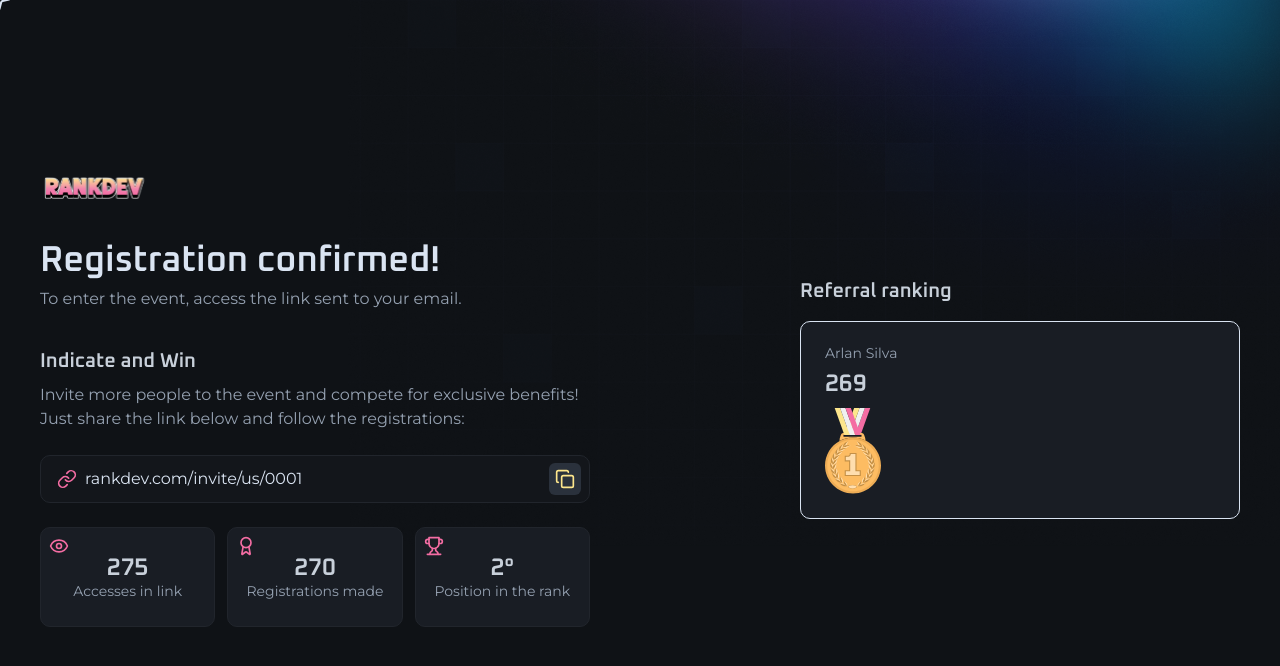
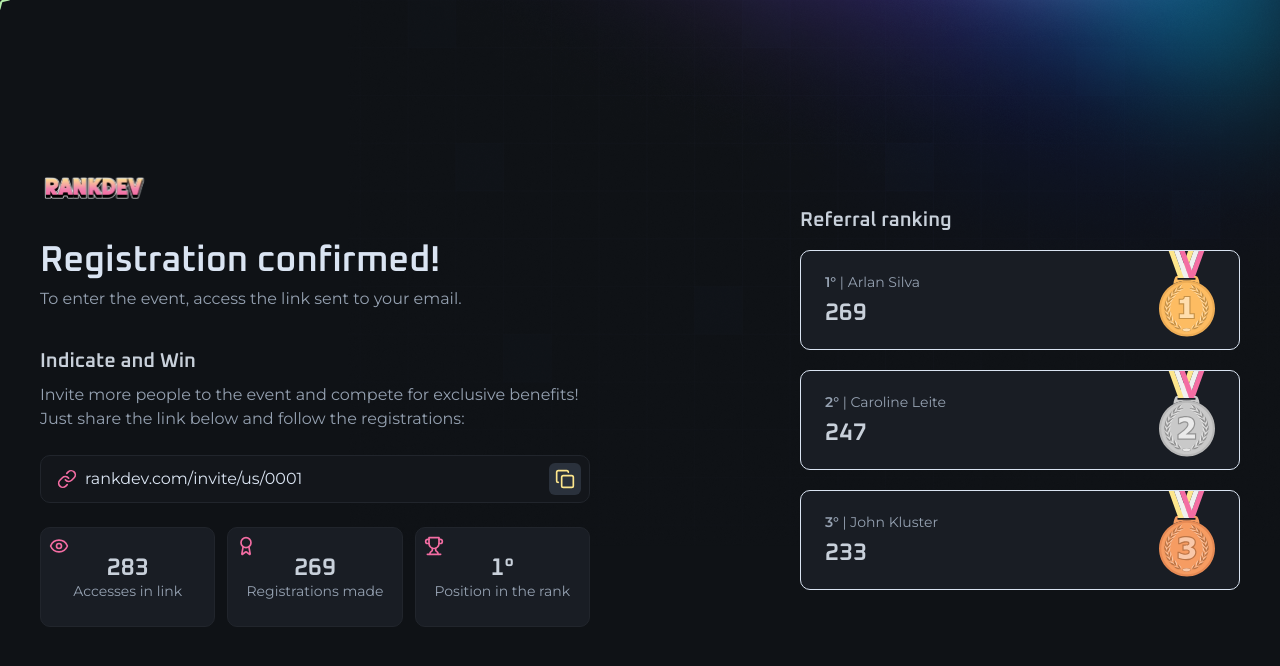
Before and after one commit to ArlanD3v/React-NLW, a Next.js app: page /invite in a window 1280 px wide. Shown: the top 666 px of the page. Built offline with nearby package versions, Linux system fonts and the light colour scheme.

Commit message:
Update Arq

```diff
--- a/src/app/page.tsx
+++ b/src/app/(home)/page.tsx
@@ -1,8 +1,7 @@
-import { Button } from '@/components/button'
-import { InputField, InputIcon, InputRoot } from '@/components/input'
-import { AtSign, Mail, RadioTower, TicketCheck, UserRound } from 'lucide-react'
+import { RadioTower } from 'lucide-react'
 import Image from 'next/image'
-import logo from '../assets/rankdev.svg'
+import logo from '../../assets/rankdev.svg'
+import { SubscriptionForm } from './subscription-form'
 
 export default function Home() {
   return (
@@ -36,50 +35,7 @@ export default function Home() {
             March 15th to 17th | From 6pm to 9pm | Online & Free{''}
           </p>
         </div>
-        <form className="bg-gray-700 border border-gray-600 rounded-2xl p-8 space-y-6 w-full md:max-w-[440px]">
-          <h2 className="font-heading font-semibold text-gray-200 text-xl">
-            Registration
-          </h2>
-          <div className="space-y-3">
-            <InputRoot >
-              <InputIcon>
-                <UserRound className="size-5 text-[#b6ffa0]" />
-              </InputIcon>
-              <InputField
-                className="cursor-none"
-                type="text"
-                placeholder="Full name"
-              />
-            </InputRoot>
-
-            <InputRoot >
-              <InputIcon>
-                <Mail className="size-5 text-[#31a2ff]" />
-              </InputIcon>
-              <InputField
-                className="cursor-none"
-                type="email"
-                placeholder="E-mail"
-              />
-            </InputRoot>
-
-            <InputRoot className="focus-within:border-secondary">
-              <InputIcon>
-                <AtSign className="size-5 text-secondary" />
-              </InputIcon>
-              <InputField
-                className="cursor-none"
-                type="text"
-                placeholder="Social Media"
-              />
-            </InputRoot>
-          </div>
-
-          <Button type="submit">
-            Confirm
-            <TicketCheck />
-          </Button>
-        </form>
+        <SubscriptionForm />
       </div>
     </div>
   )
--- /dev/null
+++ b/src/app/(home)/subscription-form.tsx
@@ -0,0 +1,52 @@
+import { Button } from "@/components/button";
+import { InputRoot, InputIcon, InputField } from "@/components/input";
+import { UserRound, Mail, AtSign, TicketCheck } from "lucide-react";
+
+export function SubscriptionForm(){
+	return(
+		<form className="bg-gray-700 border border-gray-600 rounded-2xl p-8 space-y-6 w-full md:max-w-[440px]">
+          <h2 className="font-heading font-semibold text-gray-200 text-xl">
+            Registration
+          </h2>
+          <div className="space-y-3">
+            <InputRoot >
+              <InputIcon>
+                <UserRound className="size-5 text-[#b6ffa0]" />
+              </InputIcon>
+              <InputField
+                className="cursor-none"
+                type="text"
+                placeholder="Full name"
+              />
+            </InputRoot>
+
+            <InputRoot >
+              <InputIcon>
+                <Mail className="size-5 text-[#31a2ff]" />
+              </InputIcon>
+              <InputField
+                className="cursor-none"
+                type="email"
+                placeholder="E-mail"
+              />
+            </InputRoot>
+
+            <InputRoot className="focus-within:border-secondary">
+              <InputIcon>
+                <AtSign className="size-5 text-secondary" />
+              </InputIcon>
+              <InputField
+                className="cursor-none"
+                type="text"
+                placeholder="Social Media"
+              />
+            </InputRoot>
+          </div>
+
+          <Button type="submit">
+            Confirm
+            <TicketCheck />
+          </Button>
+        </form>
+	)
+}
--- /dev/null
+++ b/src/app/invite/invite-link-input.tsx
@@ -0,0 +1,26 @@
+'use client'
+import { IconButton } from "@/components/icon-button";
+import { InputRoot, InputIcon, InputField } from "@/components/input";
+import { Link, Copy } from "lucide-react";
+
+export function InviteLinkInput(){
+	function copyInviteLink(){
+		console.log('teste')
+	}
+
+	return (
+
+		<InputRoot>
+		<InputIcon>
+			<Link className='size-5 text-secondary'/>
+		</InputIcon>
+		<InputField readOnly
+				className="cursor-none"
+				defaultValue="rankdev.com/invite/us/0001"/>
+
+			<IconButton className='-mr-2' onClick={copyInviteLink} >
+				<Copy className='size-5 ' />
+			</IconButton>
+	</InputRoot>
+	)
+}
--- a/src/app/invite/page.tsx
+++ b/src/app/invite/page.tsx
@@ -1,15 +1,8 @@
-import Image from 'next/image'
-import logo from '../../assets/rankdev.svg'
-import { InputField, InputIcon, InputRoot } from '@/components/input'
-import { Link, Copy, EyeIcon, Award, Trophy } from 'lucide-react'
-import { IconButton } from '@/components/icon-button';
-
-import gold from '../../assets/Medal_gold.svg'
-import silver from '../../assets/Medal_silver.svg'
-import cooper from '../../assets/Medal_cooper.svg'
-
-
-
+import Image from 'next/image';
+import logo from '../../assets/rankdev.svg';
+import { Ranking } from './ranking';
+import { Stats } from './stats';
+import { InviteLinkInput } from './invite-link-input';
 
 export default function InvitePage() {
   return (
@@ -36,57 +29,12 @@ export default function InvitePage() {
 				  benefits! Just share the link below and follow the registrations:
 				</p>
 			 </div>
-
-				<InputRoot>
-					<InputIcon>
-						<Link className='size-5 text-secondary'/>
-					</InputIcon>
-					<InputField readOnly
-							className="cursor-none"
-							defaultValue="rankdev.com/invite/us/0001"/>
-						<IconButton className='-mr-2'>
-							<Copy className='size-5 ' />
-						</IconButton>
-				</InputRoot>
-
-				<div className='grid gap-3 md:grid-cols-3'>
-					<div className='relative bg-gray-700 border border-gray-600 px-4 py-7 flex flex-col items-center justify-center gap-1 rounded-xl'>
-						<span className='font-heading text-2xl font-semibold text-gray-200 leading-none '>275</span>
-						<span className='text-sm text-gray-300 leading-none text-center'>Accesses in link</span>
-
-						<EyeIcon className='size-5 text-secondary absolute top-2 left-2' />
-					</div>
-
-					<div className='relative bg-gray-700 border border-gray-600 px-4 py-7 flex flex-col items-center justify-center gap-1 rounded-xl'>
-						<span className='font-heading text-2xl font-semibold text-gray-200 leading-none '>270</span>
-						<span className='text-sm text-gray-300 leading-none text-center'>Registrations made</span>
-
-						<Award className='size-5 text-secondary absolute top-2 left-2' />
-					</div>
-
-					<div className='relative bg-gray-700 border border-gray-600 px-4 py-7 flex flex-col items-center justify-center gap-1 rounded-xl'>
-						<span className='font-heading text-2xl font-semibold text-gray-200 leading-none '>2°</span>
-						<span className='text-sm text-gray-300 leading-none text-center'>Position in the rank</span>
-
-						<Trophy className='size-5 text-secondary absolute top-2 left-2' />
-					</div>
-				</div>
-
+				<InviteLinkInput />
+				<Stats />
 		  </div>
 		</div>
 
-		<div className='w-full max-w-[440px] space-y-5'>
-			<h2 className='text-gray-200 text-xl font-heading font-semibold leading-none'>Referral ranking
-			</h2>
-			<div className='space-y-4'>
-				<div className='rounded-xl bg-gray-700 border broder-gray-600 p-6 flex flex-col justify-center gap-3'>
-					<span className='text-sm text-gray-300 leading-none'> Arlan Silva</span>
-					<span className='font-heading text-2xl font-semibold text-gray-200 leading-none'>269</span>
-					<Image src={gold} alt=''/>
-				</div>
-			</div>
-		</div>
+		<Ranking />
 	 </div>
   )
 }
-// Pause in 24
--- /dev/null
+++ b/src/app/invite/ranking.tsx
@@ -0,0 +1,56 @@
+import Image from "next/image";
+
+
+import gold from '../../assets/Medal_gold.svg'
+import silver from '../../assets/Medal_silver.svg'
+import cooper from '../../assets/Medal_cooper.svg'
+
+export function Ranking(){
+	return(
+		<div className='w-full max-w-[440px] space-y-5'>
+			<h2 className='text-gray-200 text-xl font-heading font-semibold leading-none'>
+				Referral ranking
+			</h2>
+			<div className='space-y-4'>
+				<div className='relative rounded-xl bg-gray-700 border broder-gray-600 p-6 flex flex-col justify-center gap-3'>
+					<span className='text-sm text-gray-300 leading-none'>
+					<span className='font-semibold'>1°</span> |
+						Arlan Silva
+					</span>
+					<span className='font-heading text-2xl font-semibold text-gray-200 leading-none'>
+						269
+					</span>
+					<Image src={gold} alt='' className='absolute top-0 right-6'/>
+				</div>
+			</div>
+
+			<div className='space-y-4'>
+				<div className='relative rounded-xl bg-gray-700 border broder-gray-600 p-6 flex flex-col justify-center gap-3'>
+
+					<span className='text-sm text-gray-300 leading-none'>
+					<span className='font-semibold'>2°</span> |
+						Caroline Leite
+					</span>
+					<span className='font-heading text-2xl font-semibold text-gray-200 leading-none'>
+						247
+					</span>
+					<Image src={silver} alt='' className='absolute top-0 right-6'/>
+				</div>
+			</div>
+
+			<div className='space-y-4'>
+				<div className='relative rounded-xl bg-gray-700 border broder-gray-600 p-6 flex flex-col justify-center gap-3'>
+					<span className='text-sm text-gray-300 leading-none'>
+					<span className='font-semibold'>3°</span> |
+						John Kluster
+					</span>
+					<span className='font-heading text-2xl font-semibold text-gray-200 leading-none'>
+						233
+					</span>
+					<Image src={cooper} alt='' className='absolute top-0 right-6'/>
+				</div>
+			</div>
+
+		</div>
+	)
+}
--- /dev/null
+++ b/src/app/invite/stats.tsx
@@ -0,0 +1,28 @@
+import { Award, EyeIcon, Trophy } from "lucide-react";
+
+export function Stats(){
+	return(
+		<div className='grid gap-3 md:grid-cols-3'>
+					<div className='relative bg-gray-700 border border-gray-600 px-4 py-7 flex flex-col items-center justify-center gap-1 rounded-xl'>
+						<span className='font-heading text-2xl font-semibold text-gray-200 leading-none '>283</span>
+						<span className='text-sm text-gray-300 leading-none text-center'>Accesses in link</span>
+
+						<EyeIcon className='size-5 text-secondary absolute top-2 left-2' />
+					</div>
+
+					<div className='relative bg-gray-700 border border-gray-600 px-4 py-7 flex flex-col items-center justify-center gap-1 rounded-xl'>
+						<span className='font-heading text-2xl font-semibold text-gray-200 leading-none '>269</span>
+						<span className='text-sm text-gray-300 leading-none text-center'>Registrations made</span>
+
+						<Award className='size-5 text-secondary absolute top-2 left-2' />
+					</div>
+
+					<div className='relative bg-gray-700 border border-gray-600 px-4 py-7 flex flex-col items-center justify-center gap-1 rounded-xl'>
+						<span className='font-heading text-2xl font-semibold text-gray-200 leading-none '>1°</span>
+						<span className='text-sm text-gray-300 leading-none text-center'>Position in the rank</span>
+
+						<Trophy className='size-5 text-secondary absolute top-2 left-2' />
+					</div>
+				</div>
+	)
+}
--- a/src/app/layout.tsx
+++ b/src/app/layout.tsx
@@ -48,7 +48,7 @@ export default function RootLayout({
 
         {isClient && (
           <MousePointer2
-            className="fixed text-yellow-400 pointer-events-none hidden md:block"
+            className="fixed text-[#b3eba8] pointer-events-none hidden md:block"
             style={{
               left: cursorPos.x,
               top: cursorPos.y,
```
